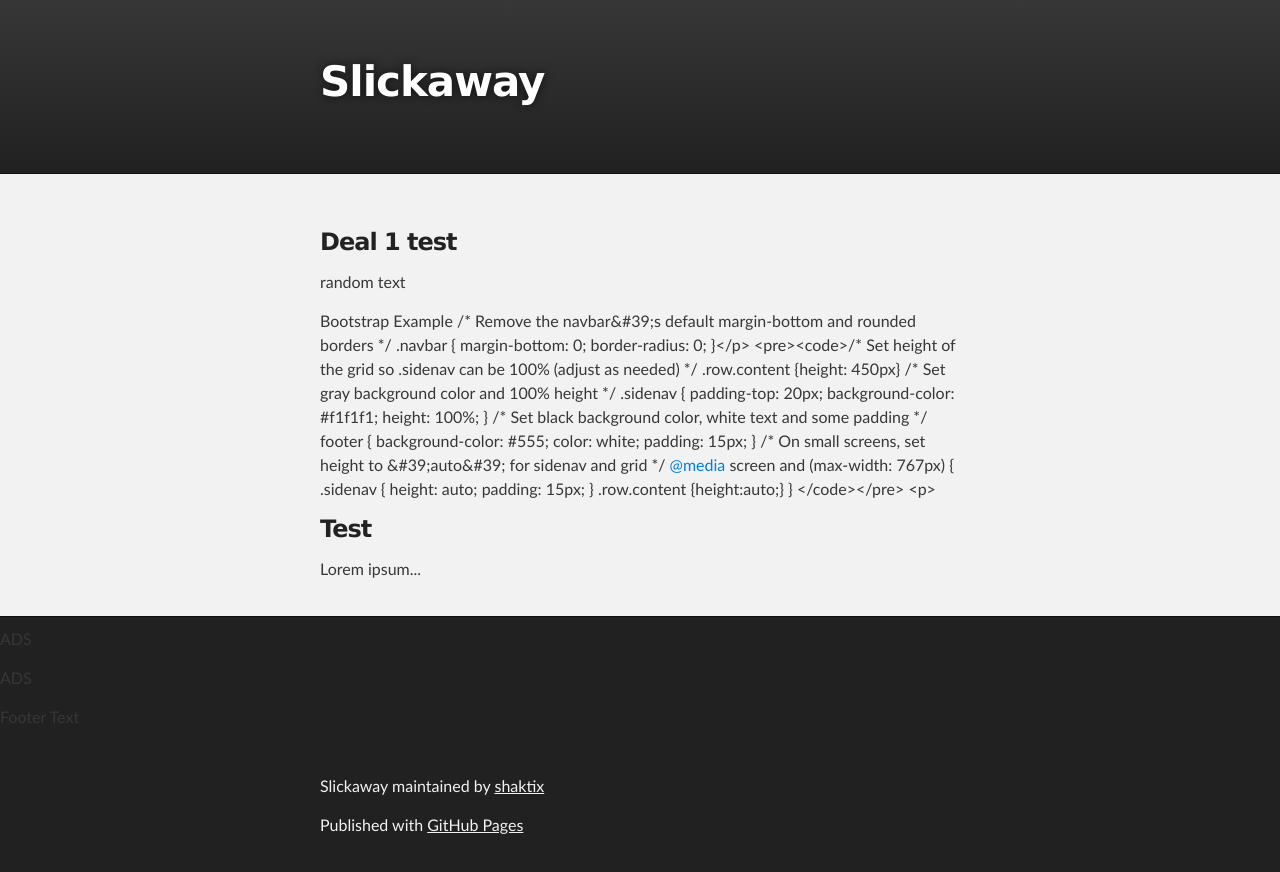
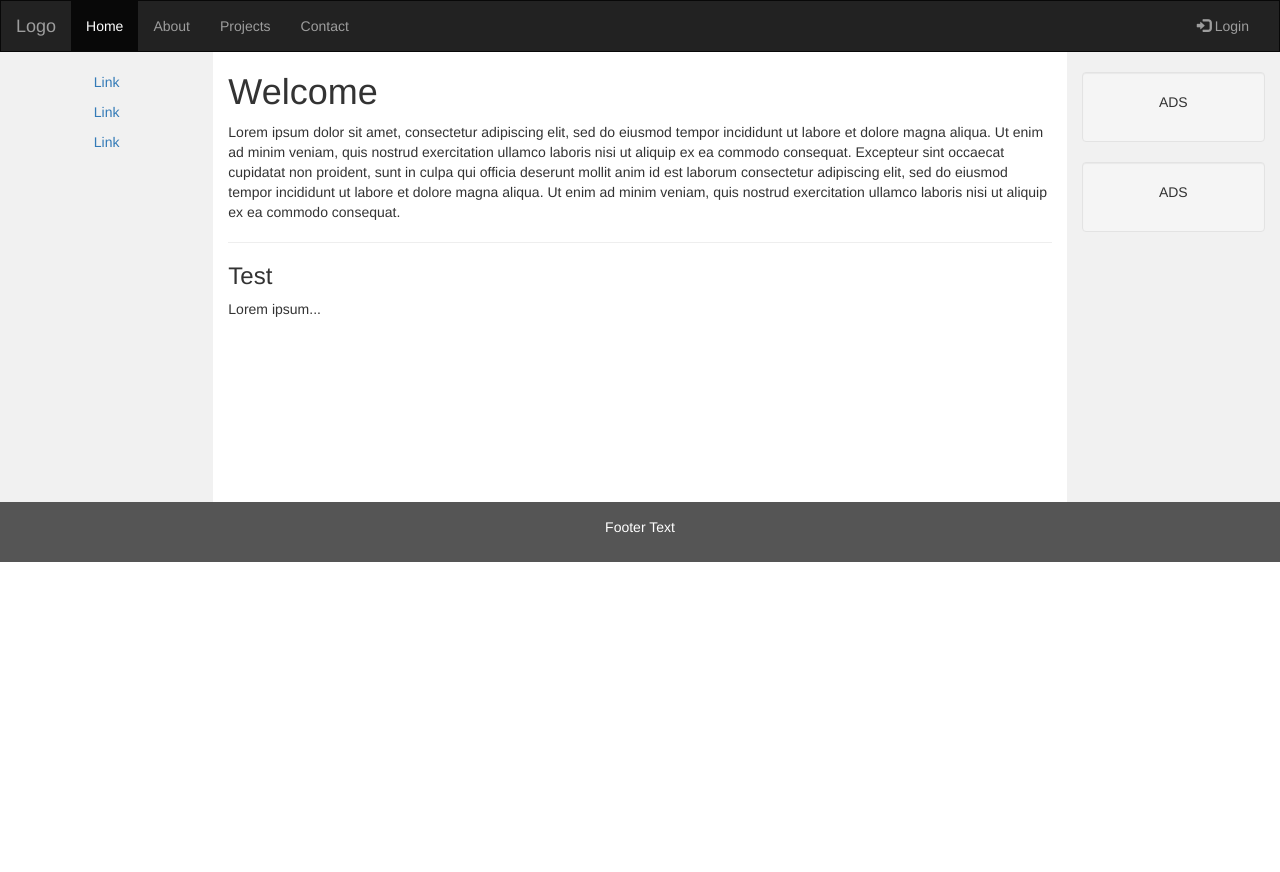
Before and after one commit to shaktix/Slickaway, a plain HTML site: page index.html in a window 1280 px wide. After the commit the page ends 800 px from the top, so only its background shows below. Drawn offline with nearby package versions, Linux system fonts and the light colour scheme.

Commit message:
BS template

```diff
--- a/index.html
+++ b/index.html
@@ -1,52 +1,20 @@
 <!DOCTYPE html>
-<html>
-
+<html lang="en">
 <head>
-    <meta charset='utf-8'>
-    <meta http-equiv="X-UA-Compatible" content="chrome=1">
-    <meta name="description" content="Slickaway : ">
-
-    <link rel="stylesheet" type="text/css" media="screen" href="stylesheets/stylesheet.css">
-
-    <title>SlickAway</title>
-  </head>
-
-  <body>
-
-    <!-- HEADER -->
-    <div id="header_wrap" class="outer">
-        <header class="inner">
-
-
-          <h1 id="project_title">Slickaway</h1>
-          <h2 id="project_tagline"></h2>
-
-        </header>
-    </div>
-
-    <!-- MAIN CONTENT -->
-    <div id="main_content_wrap" class="outer">
-      <section id="main_content" class="inner">
-        <h3>
-<a id="welcome-to-github-pages" class="anchor" href="#welcome-to-github-pages" aria-hidden="true"><span aria-hidden="true" class="octicon octicon-link"></span></a>Deal 1 test</h3>
-
-        <p>random text</p>
-
-
-  Bootstrap Example
-
-
-
-
-
-
-    /* Remove the navbar&amp;#39;s default margin-bottom and rounded borders */
+  <title>Bootstrap Example</title>
+  <meta charset="utf-8">
+  <meta name="viewport" content="width=device-width, initial-scale=1">
+  <link rel="stylesheet" href="https://maxcdn.bootstrapcdn.com/bootstrap/3.3.7/css/bootstrap.min.css">
+  <script src="https://ajax.googleapis.com/ajax/libs/jquery/3.1.1/jquery.min.js"></script>
+  <script src="https://maxcdn.bootstrapcdn.com/bootstrap/3.3.7/js/bootstrap.min.js"></script>
+  <style>
+    /* Remove the navbar's default margin-bottom and rounded borders */
     .navbar {
       margin-bottom: 0;
       border-radius: 0;
-    }&lt;/p&gt;
+    }
 
-&lt;pre&gt;&lt;code&gt;/* Set height of the grid so .sidenav can be 100% (adjust as needed) */
+    /* Set height of the grid so .sidenav can be 100% (adjust as needed) */
     .row.content {height: 450px}
 
     /* Set gray background color and 100% height */
@@ -63,51 +31,70 @@ footer {
       padding: 15px;
     }
 
-/* On small screens, set height to &amp;#39;auto&amp;#39; for sidenav and grid */
-<a href="https://github.com/media" class="user-mention">@media</a> screen and (max-width: 767px) {
+    /* On small screens, set height to 'auto' for sidenav and grid */
+    @media screen and (max-width: 767px) {
       .sidenav {
         height: auto;
         padding: 15px;
       }
       .row.content {height:auto;}
     }
-&lt;/code&gt;&lt;/pre&gt;
+  </style>
+</head>
+<body>
 
-&lt;p&gt;
+<nav class="navbar navbar-inverse">
+  <div class="container-fluid">
+    <div class="navbar-header">
+      <button type="button" class="navbar-toggle" data-toggle="collapse" data-target="#myNavbar">
+        <span class="icon-bar"></span>
+        <span class="icon-bar"></span>
+        <span class="icon-bar"></span>
+      </button>
+      <a class="navbar-brand" href="#">Logo</a>
+    </div>
+    <div class="collapse navbar-collapse" id="myNavbar">
+      <ul class="nav navbar-nav">
+        <li class="active"><a href="#">Home</a></li>
+        <li><a href="#">About</a></li>
+        <li><a href="#">Projects</a></li>
+        <li><a href="#">Contact</a></li>
+      </ul>
+      <ul class="nav navbar-nav navbar-right">
+        <li><a href="#"><span class="glyphicon glyphicon-log-in"></span> Login</a></li>
+      </ul>
+    </div>
+  </div>
+</nav>
 
-        <h3>
-<a id="test" class="anchor" href="#test" aria-hidden="true"><span aria-hidden="true" class="octicon octicon-link"></span></a>Test</h3>
+<div class="container-fluid text-center">
+  <div class="row content">
+    <div class="col-sm-2 sidenav">
+      <p><a href="#">Link</a></p>
+      <p><a href="#">Link</a></p>
+      <p><a href="#">Link</a></p>
+    </div>
+    <div class="col-sm-8 text-left">
+      <h1>Welcome</h1>
+      <p>Lorem ipsum dolor sit amet, consectetur adipiscing elit, sed do eiusmod tempor incididunt ut labore et dolore magna aliqua. Ut enim ad minim veniam, quis nostrud exercitation ullamco laboris nisi ut aliquip ex ea commodo consequat. Excepteur sint occaecat cupidatat non proident, sunt in culpa qui officia deserunt mollit anim id est laborum consectetur adipiscing elit, sed do eiusmod tempor incididunt ut labore et dolore magna aliqua. Ut enim ad minim veniam, quis nostrud exercitation ullamco laboris nisi ut aliquip ex ea commodo consequat.</p>
+      <hr>
+      <h3>Test</h3>
       <p>Lorem ipsum...</p>
     </div>
-    <div>
-      <div>
+    <div class="col-sm-2 sidenav">
+      <div class="well">
         <p>ADS</p>
       </div>
-      <div>
+      <div class="well">
         <p>ADS</p>
       </div>
     </div>
   </div>
 </div>
 
-<p>
+<footer class="container-fluid text-center">
   <p>Footer Text</p>
- </p>
-
-<p>
-</p>
-      </section>
-    </div>
-
-    <!-- FOOTER  -->
-    <div id="footer_wrap" class="outer">
-      <footer class="inner">
-        <p class="copyright">Slickaway maintained by <a href="https://github.com/shaktix">shaktix</a></p>
-        <p>Published with <a href="https://pages.github.com">GitHub Pages</a></p>
 </footer>
-    </div>
-
-
 
 </body>
 </html>
```
Lines whose indentation alone changed are shown as unchanged.
